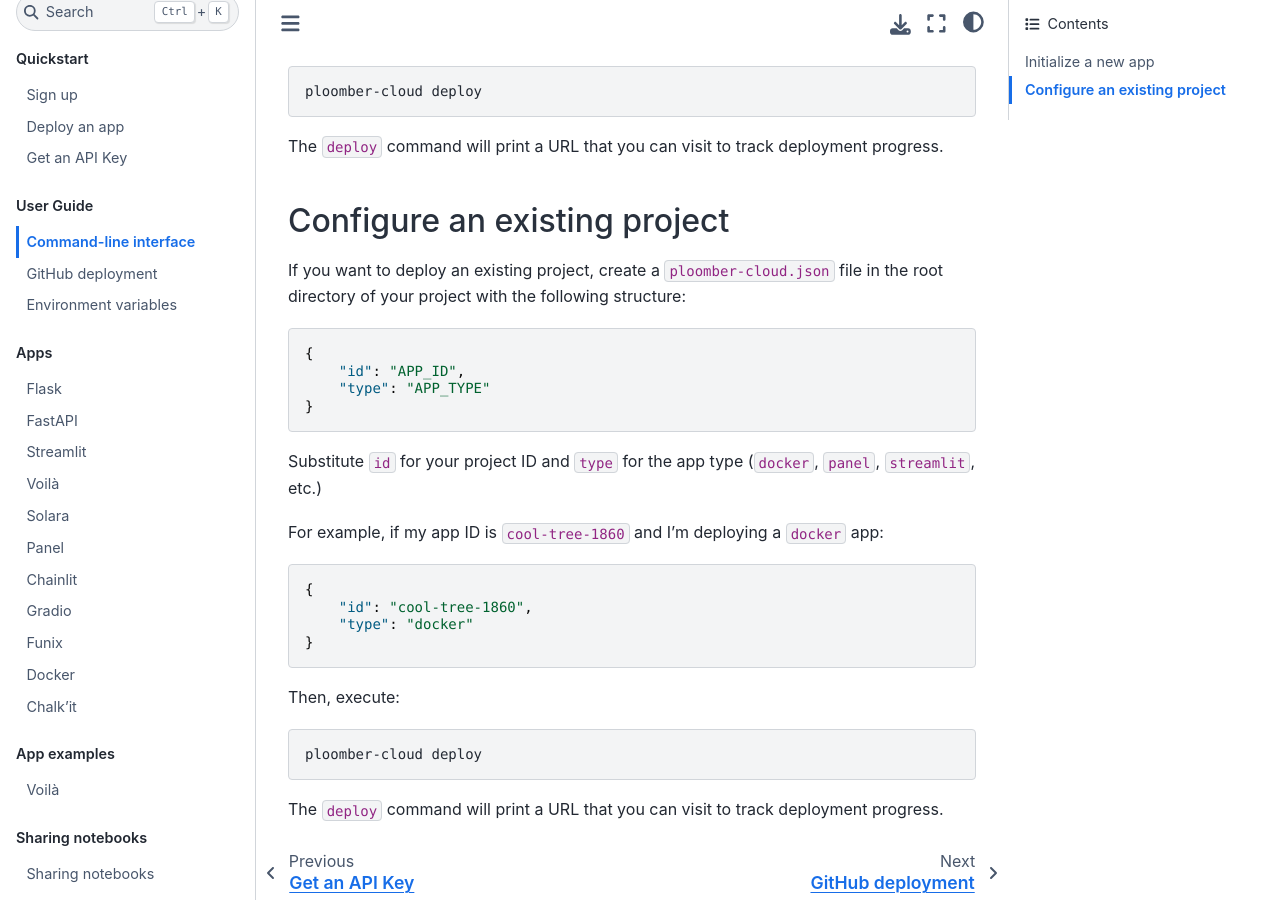
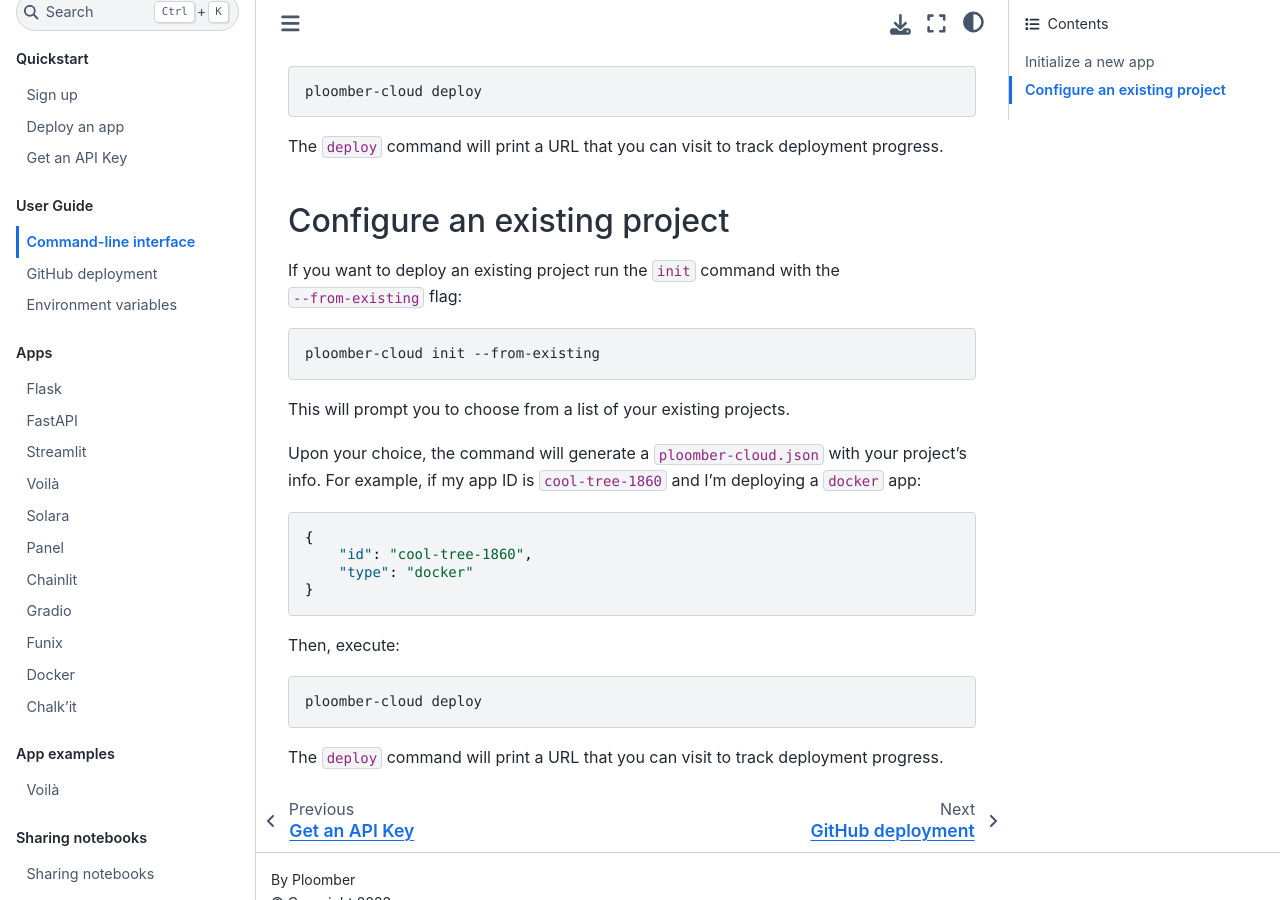
Before and after one commit to ploomber/doc, a Jupyter Book: the page built from doc/user-guide/cli.md, in a window 1280 px wide and 900 px high, scrolled down 748 px. Built offline with Jupyter Book 1.0.4 settings and Sphinx 7.4.7 and the Sphinx Book theme 1.1.4, drawn with Linux system fonts in a browser that asks for light colours.

Commit message:
include init from existing

````diff
--- a/doc/user-guide/cli.md
+++ b/doc/user-guide/cli.md
@@ -36,18 +36,15 @@
 
 ## Configure an existing project
 
-If you want to deploy an existing project, create a `ploomber-cloud.json` file in the root directory of your project with the following structure:
+If you want to deploy an existing project run the `init` command with the `--from-existing` flag:
 
-```json
-{
-    "id": "APP_ID",
-    "type": "APP_TYPE"
-}
+```sh
+ploomber-cloud init --from-existing
 ```
 
-Substitute `id` for your project ID and `type` for the app type (`docker`, `panel`, `streamlit`, etc.)
+This will prompt you to choose from a list of your existing projects.
 
-For example, if my app ID is `cool-tree-1860` and I'm deploying a `docker` app:
+Upon your choice, the command will generate a `ploomber-cloud.json` with your project's info. For example, if my app ID is `cool-tree-1860` and I'm deploying a `docker` app:
 
 
 ```json
````
